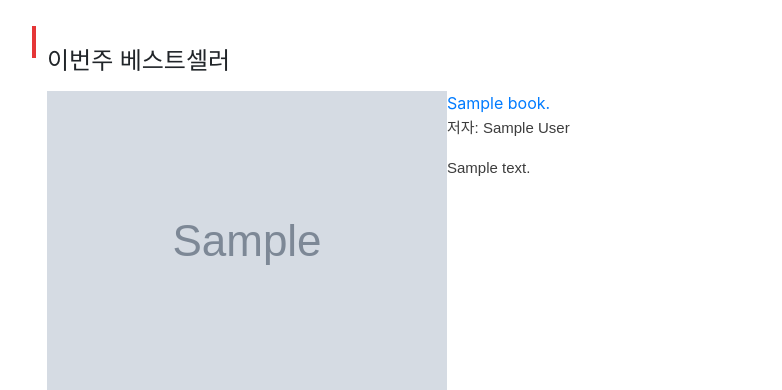
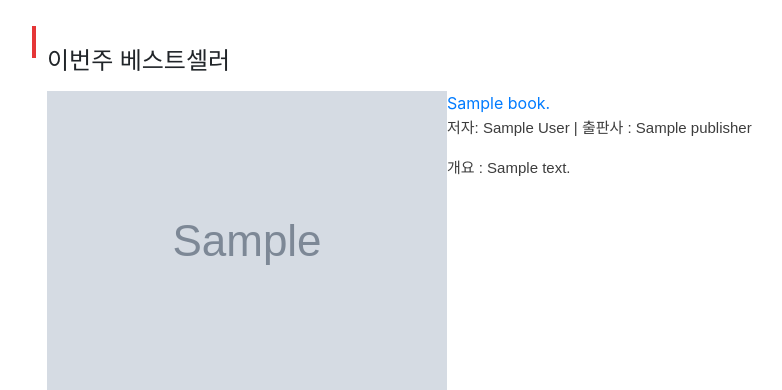
Before and after one commit to jeon9506/WEekly-Book, a Flask app: template templates/index.html in a window 1280 px wide. Shown: the part 68-458 px from the top of the page, without its empty margins (32-814 px from the left). Run offline with Flask 2, Linux system fonts and the light colour scheme; the template is opened without the code that fills it: most values are stand-ins (such as "Sample title", 1, 10 or a date in 2020); grey boxes marked "Sample" are stand-in pictures; some libraries are stand-ins or nearby versions; some web fonts are replaced.

Commit message:
메인 출판사 추가

```diff
--- a/app.py
+++ b/app.py
@@ -122,6 +122,7 @@ def main():
         book_img = chart.select_one("div > div > a > img")['src']
         #book_detail = chart.select_one("dl > dt > a")['href']
         bid = chart.select_one('a')['href'].split('?')[1].split('=')[1]
+        publisher = chart.select_one("dl > dd").text.split('|')[1]
 
         doc = {
             'book_img': book_img,
@@ -129,7 +130,8 @@ def main():
             'title': title,
             'author': author,
             'desc': desc[count],
-            'bid': bid
+            'bid': bid,
+            'publisher' : publisher
         }
         count += 1
 
--- a/templates/index.html
+++ b/templates/index.html
@@ -61,8 +61,10 @@
                                     <div class="media-body">
                                         <a href="/viewDetail?bid={{ book.bid }}"
                                            class="book_title"> {{ book.title }}. </a>
-                                        <p class="book_author"> 저자: {{ book.author }}</p>
-                                        <p class="book_description"> {{ book.desc }} </p>
+                                        <p class="book_author"> 저자: {{ book.author }}
+                                            <span class="bar">|</span>
+                                            <span class="book_publisher">출판사 : {{ book.publisher }}</span></p>
+                                        <p class="book_description"> <span class="desc_title"> 개요 </span> : {{ book.desc }} </p>
                                     </div>
                                 </div>
                             {% endfor %}
```
